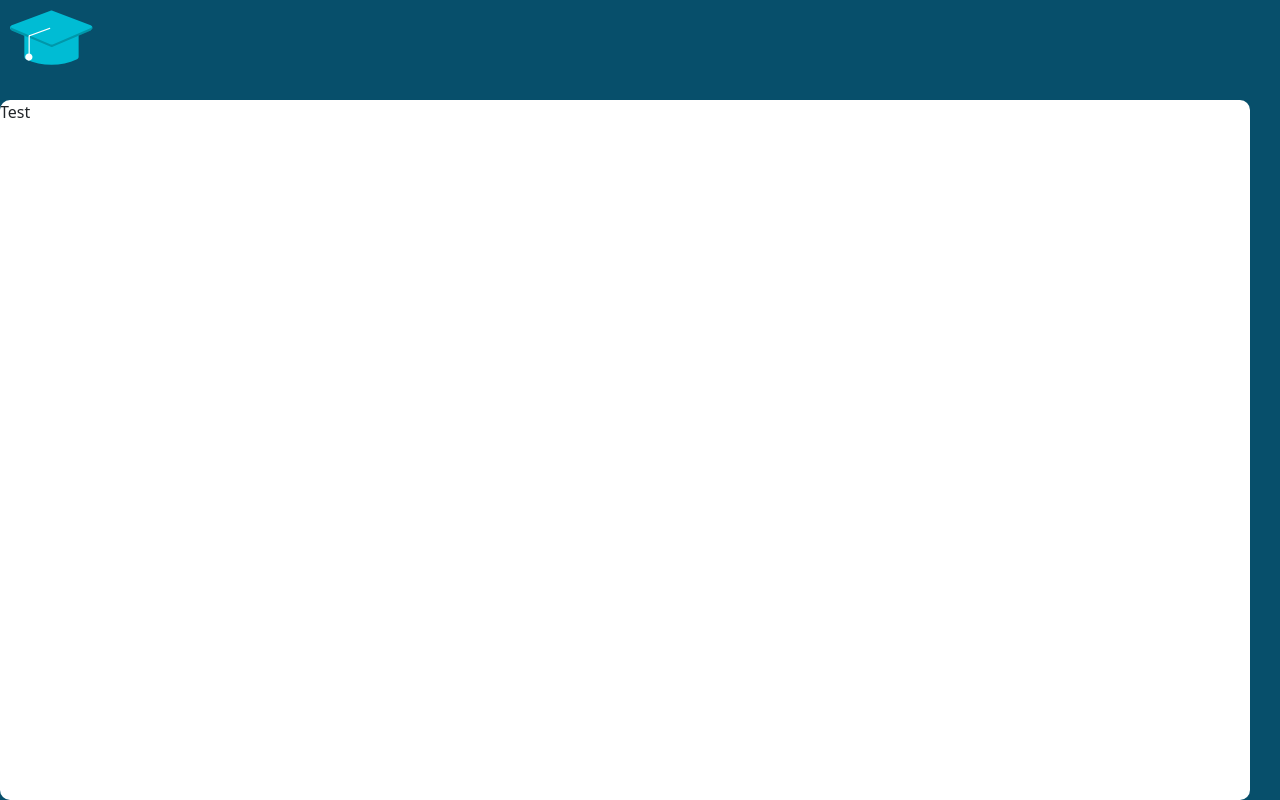
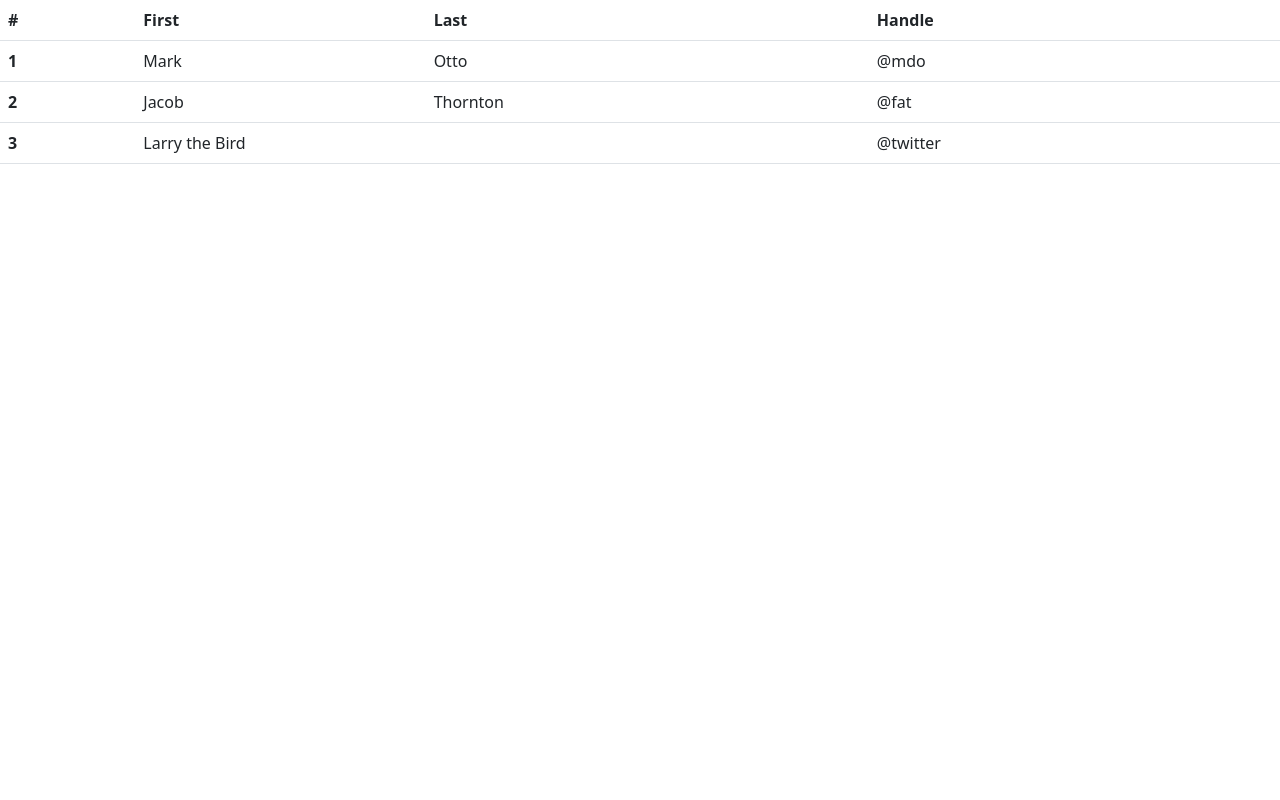
Before and after one commit to Tres0rsHoang/ISE-01Website, a React (Create React App) app in the folder client/: page /Test in a window 1280 px wide. Built offline with nearby package versions, Linux system fonts and the light colour scheme.

Commit message:
Merge branch Quang

```diff
--- a/client/src/App.js
+++ b/client/src/App.js
@@ -1,30 +1,10 @@
 import React from "react";
-import { BrowserRouter as Router, Routes, Route} from 'react-router-dom';
 
-import EmptyPage from "./Pages/EmptyPage";
-import HomePage from "./Pages/HomePage";
-import DashboardStudent from "./Pages/DashboardStudent";
-import LoginPage from "./Pages/LoginPage";
-import Test from "./Pages/Test";
-import DashboardAdmin from "./Pages/DashboardAdmin";
-import StudentManagement from "./Pages/StudentManagmentAdmin";
-import AddNewStudent from "./Pages/AddNewStudentAdmin";
+import AppRouter from "./AppRouter";
 
 function App() {
   return (
-      <Router>
-        <Routes>
-            <Route path='/' element={<HomePage />} />
-            <Route path='/EmptyPage' element={<EmptyPage/>} />
-            <Route path='/DashboardStudent' element={<DashboardStudent/>}/>
-            <Route path='/LoginPage' element={<LoginPage/>}/>
-            <Route path='/Student' element={<DashboardStudent/>}/>
-            <Route path='/Admin' element={<DashboardAdmin/>}/>
-            <Route path='/Admin/StudentManagement' element={<StudentManagement/>}/>
-            <Route path="/Test" element = {<Test/>}/>
-            <Route path='/Admin/AddNewStudent' element={<AddNewStudent/>}/>
-        </Routes>
-      </Router>
+      <AppRouter/>
   );
 }
 export default App;
--- /dev/null
+++ b/client/src/AppRouter.js
@@ -0,0 +1,28 @@
+import React from 'react';
+import { Route, Routes} from "react-router-dom";
+
+import HomePage from "./Pages/HomePage";
+import EmptyPage from "./Pages/EmptyPage";
+import DashboardStudent from "./Pages/DashboardStudent";
+import LoginPage from "./Pages/LoginPage";
+import DashboardAdmin from "./Pages/DashboardAdmin";
+import StudentManagement from "./Pages/StudentManagmentAdmin";
+import Test from "./Pages/Test";
+import AddNewStudent from "./Pages/AddNewStudentAdmin";
+
+
+export default function AppRouter(){
+    return (
+        <Routes>
+            <Route path='/' element={<HomePage />} />
+            <Route path='/EmptyPage' element={<EmptyPage/>} />
+            <Route path='/DashboardStudent' element={<DashboardStudent/>}/>
+            <Route path='/Login' element={<LoginPage/>}/>
+            <Route path='/Student' element={<DashboardStudent/>}/>
+            <Route path='/Admin' element={<DashboardAdmin/>}/>
+            <Route path='/Admin/StudentManagement' element={<StudentManagement/>}/>
+            <Route path="/Test" element = {<Test/>}/>
+            <Route path='/Admin/AddNewStudent' element={<AddNewStudent/>}/>
+        </Routes>
+    )
+}
--- a/client/src/Pages/DashboardAdmin.js
+++ b/client/src/Pages/DashboardAdmin.js
@@ -5,6 +5,7 @@ import {BsBookmark} from "react-icons/bs";
 import {TiMortarBoard} from "react-icons/ti";
 import {IoPeopleOutline} from "react-icons/io5";
 import axios from "axios";
+import LoginPage from "./LoginPage";
 
 class DashboardAdmin extends Component{
     state ={
@@ -22,6 +23,7 @@ class DashboardAdmin extends Component{
         });
     }
     render(){
+        if (localStorage.getItem("accessToken") !== '123456') return <LoginPage/>
         return(
             <Fragment>
                 <AdminNavBar>
--- a/client/src/Pages/HomePage.js
+++ b/client/src/Pages/HomePage.js
@@ -17,7 +17,7 @@ function HomePage(){
             <div id = {'PageFormat'} className={'shadow-lg rounded'}>
                 <div style={{width: '200px', height: '75px', background: 'white', position: 'absolute'}}></div>
                 <div style={{width: '75px', height: '75px', borderRadius: '50%', position: 'absolute', marginLeft: '150px', background: 'white'} }></div>
-                <img src={pic1} alt="picture1" style={{marginLeft: '630px', marginTop: '150px'}} className={'picture'}></img>
+                <img src={pic1} alt={"picture1"} style={{marginLeft: '630px', marginTop: '150px'}} className={'picture'}></img>
                 <img src={pic2} alt="picture2" style={{marginLeft: '750px', marginTop: '210px'}} className={'picture'}></img>
 
                 <ul>
--- a/client/src/Pages/LoginPage.js
+++ b/client/src/Pages/LoginPage.js
@@ -1,10 +1,19 @@
-import React from "react";
+import React, {useState} from "react";
 
 import eduUs from "../img/Group 82.svg";
 import logo from "../img/Group 256.svg"
 
-import { Button, Form, FormLabel, FormText } from "react-bootstrap";
-function LoginPage(){
+import { Button,Form } from "react-bootstrap";
+import {useNavigate} from 'react-router-dom';
+function LoginPage() {
+    const [username, setUsername] = useState('');
+    const [password, setPassword] = useState('');
+    let navigate = useNavigate();
+    const Login = () =>{
+        console.log(username + '   ' + password);
+        localStorage.setItem("accessToken", "123456");
+        //navigate('/admin');
+    }
     return(
         <div id={'background'}>
             <div id={'container'}>
@@ -20,26 +29,27 @@ function LoginPage(){
                 <div id='right-container'>
                     <h1>Login</h1>
                     <Form action="">
-                        <div id="groupName" class="inputGroup">
-                            <FormLabel for="name">Name:</FormLabel>
-                            <FormText type="text" id="name" class="inputText" name="name"></FormText>
+                        <div id="groupName" className="inputGroup">
+                            <label>Name:</label>
+                            <input type="text" className="inputText" value={username} onChange={(e) => {setUsername(e.target.value);}}></input>
                         </div>
-                        <div id="groupPass" class="inputGroup">
-                            <label for="pass">Password:</label>
-                            <input type="password" id="pass" class="inputText" name="password"></input>
+                        <div id="groupPass" className="inputGroup">
+                            <label>Password:</label>
+                            <input type="password" className="inputText" value={password} onChange={(e)=>{setPassword(e.target.value);}}></input>
                         </div>
                         <div id="moreDetails">
                             <div id="groupRemember">
                                 <input type="checkbox" id="remember" name="remember"></input>
-                                <label for="remember">Remember</label>
+                                <label htmlFor="remember">Remember</label>
                             </div>
                             <a href="/">Forgot password?</a>
                         </div>
-                        <Button variant="contained">Continue</Button>
+                        <Button variant="contained" onClick={Login}>Continue</Button>
                     </Form>
                 </div>
             </div>
         </div>
     );
+
 }
 export default LoginPage;
--- a/client/src/Pages/Test.js
+++ b/client/src/Pages/Test.js
@@ -1,12 +1,36 @@
 import React, { Fragment } from "react";
-import {NavBarDashBoard} from "../Components/NavBarDashBoard";
-
-
 function Test(){
-
     return(
         <Fragment>
-            <NavBarDashBoard>Test</NavBarDashBoard>
+            <table className="table">
+                <thead>
+                <tr>
+                    <th scope="col">#</th>
+                    <th scope="col">First</th>
+                    <th scope="col">Last</th>
+                    <th scope="col">Handle</th>
+                </tr>
+                </thead>
+                <tbody>
+                <tr>
+                    <th scope="row">1</th>
+                    <td>Mark</td>
+                    <td>Otto</td>
+                    <td>@mdo</td>
+                </tr>
+                <tr>
+                    <th scope="row">2</th>
+                    <td>Jacob</td>
+                    <td>Thornton</td>
+                    <td>@fat</td>
+                </tr>
+                <tr>
+                    <th scope="row">3</th>
+                    <td colSpan="2">Larry the Bird</td>
+                    <td>@twitter</td>
+                </tr>
+                </tbody>
+            </table>
         </Fragment>
     );
 }
--- a/client/src/index.js
+++ b/client/src/index.js
@@ -1,5 +1,6 @@
 import React from 'react';
 import ReactDOM from 'react-dom/client';
+import {BrowserRouter as Router} from "react-router-dom";
 import './index.css';
 import App from './App';
 import reportWebVitals from './reportWebVitals';
@@ -14,7 +15,9 @@ import './CssFile/AdminPage.css'
 const root = ReactDOM.createRoot(document.getElementById('root'));
 root.render(
   <React.StrictMode>
-    <App />
+      <Router>
+          <App />
+      </Router>
   </React.StrictMode>
 );
 
```
Also changed, not shown: 1 other file (tests, documents, lock files or other folders).
